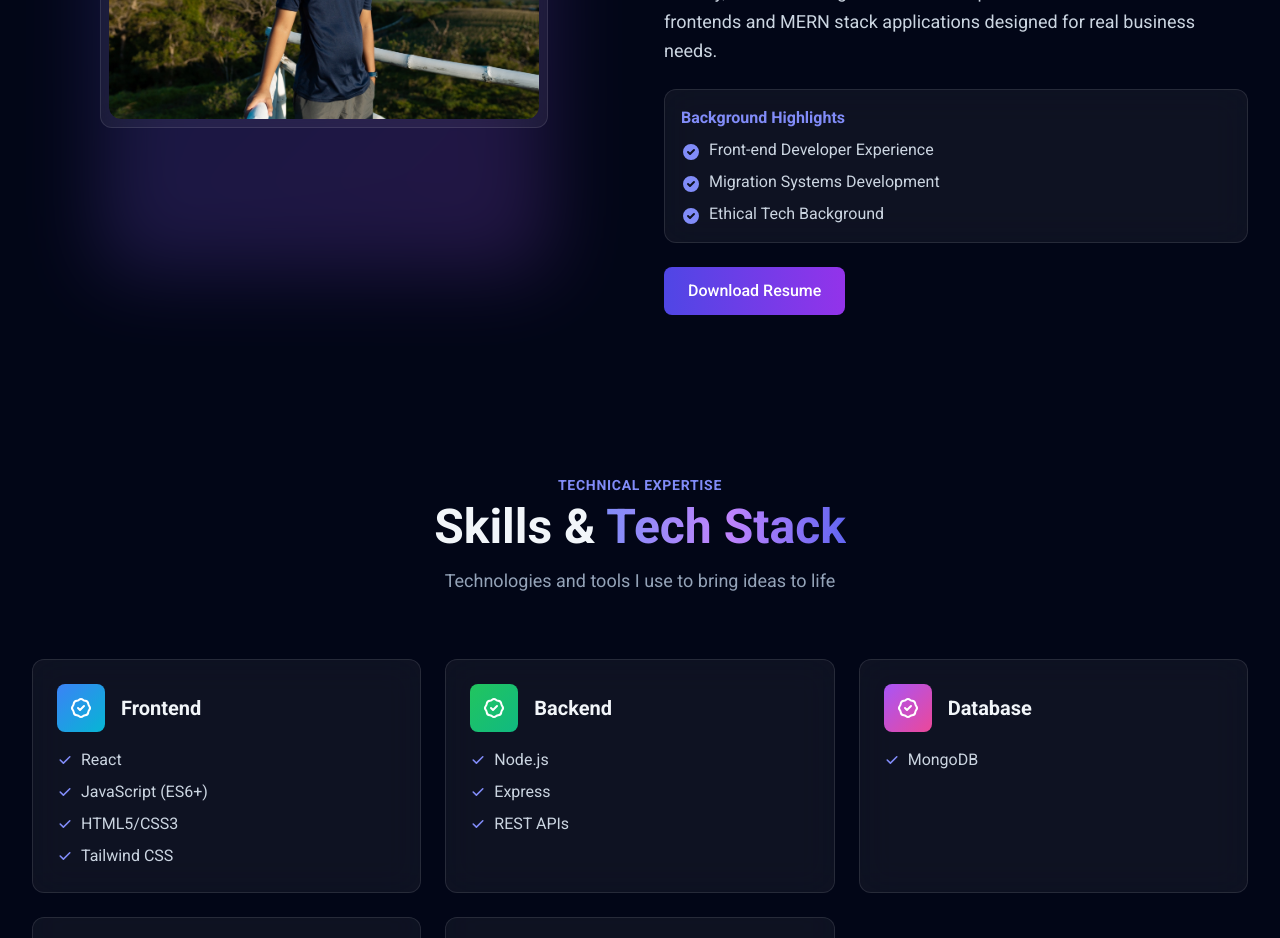
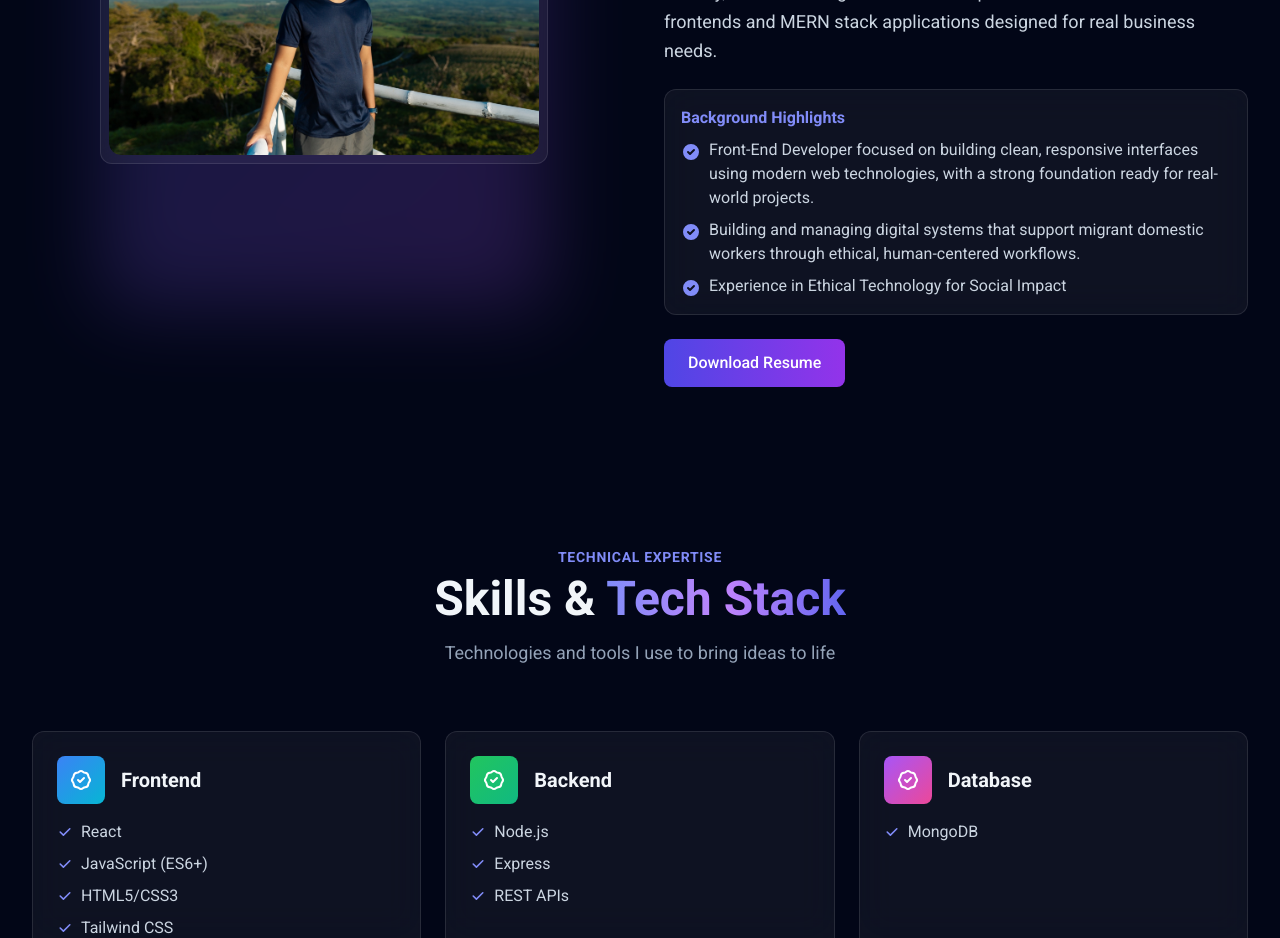
Before and after one commit to marco5454/2025-portfolio, a React (Vite) app: page / in a window 1280 px wide. Shown: the part 1100-2038 px from the top of the page. Built offline with nearby package versions, Linux system fonts and the light colour scheme.

Commit message:
background highlights fixed

```diff
--- a/src/components/About.jsx
+++ b/src/components/About.jsx
@@ -104,19 +104,19 @@ const About = () => {
                     <svg className="w-5 h-5 text-primary-400 mr-2 mt-1 flex-shrink-0" fill="currentColor" viewBox="0 0 20 20">
                       <path fillRule="evenodd" d="M10 18a8 8 0 100-16 8 8 0 000 16zm3.707-9.293a1 1 0 00-1.414-1.414L9 10.586 7.707 9.293a1 1 0 00-1.414 1.414l2 2a1 1 0 001.414 0l4-4z" clipRule="evenodd" />
                     </svg>
-                    Front-end Developer Experience
+                    Front-End Developer focused on building clean, responsive interfaces using modern web technologies, with a strong foundation ready for real-world projects.
                   </li>
                   <li className="flex items-start">
                     <svg className="w-5 h-5 text-primary-400 mr-2 mt-1 flex-shrink-0" fill="currentColor" viewBox="0 0 20 20">
                       <path fillRule="evenodd" d="M10 18a8 8 0 100-16 8 8 0 000 16zm3.707-9.293a1 1 0 00-1.414-1.414L9 10.586 7.707 9.293a1 1 0 00-1.414 1.414l2 2a1 1 0 001.414 0l4-4z" clipRule="evenodd" />
                     </svg>
-                    Migration Systems Development
+                    Building and managing digital systems that support migrant domestic workers through ethical, human-centered workflows.
                   </li>
                   <li className="flex items-start">
                     <svg className="w-5 h-5 text-primary-400 mr-2 mt-1 flex-shrink-0" fill="currentColor" viewBox="0 0 20 20">
                       <path fillRule="evenodd" d="M10 18a8 8 0 100-16 8 8 0 000 16zm3.707-9.293a1 1 0 00-1.414-1.414L9 10.586 7.707 9.293a1 1 0 00-1.414 1.414l2 2a1 1 0 001.414 0l4-4z" clipRule="evenodd" />
                     </svg>
-                    Ethical Tech Background
+                    Experience in Ethical Technology for Social Impact
                   </li>
                 </ul>
               </div>
```
